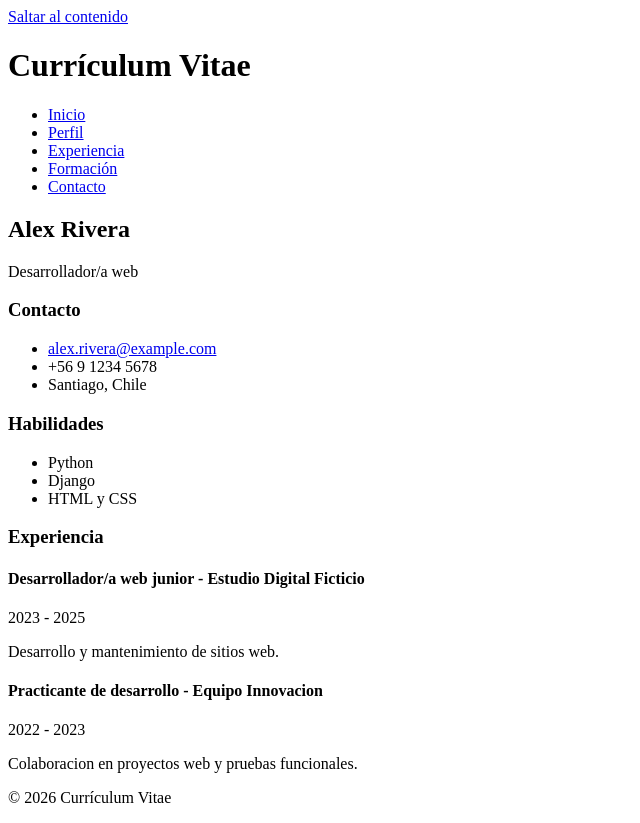
After one commit to gvbr-iel/Laboratorio1, a Django app: page /cv/ejemplo/ in a window 1280 px wide. The commit adds this page. Shown: the whole page, without its empty margins (0-640 px from the left). Run offline with Django 5.2, Linux system fonts and the light colour scheme.

Commit message:
Add example CV page
Co-authored-by: Copilot <223556219+Copilot@users.noreply.github.com>

```diff
--- a/sitio_cv/cv/views.py
+++ b/sitio_cv/cv/views.py
@@ -7,3 +7,35 @@ def home(request):
         {"nombre": "Gabriel Jorquera", "url": "/cv/gabriel-jorquera/"},
     ]
     return render(request, "home.html", {"integrantes": integrantes})
+
+
+def cv_ejemplo(request):
+    contexto = {
+        "nombre": "Alex Rivera",
+        "titulo_profesional": "Desarrollador/a web",
+        "contacto": {
+            "email": "alex.rivera@example.com",
+            "telefono": "+56 9 1234 5678",
+            "ciudad": "Santiago, Chile",
+        },
+        "habilidades": [
+            "Python",
+            "Django",
+            "HTML y CSS",
+        ],
+        "experiencia": [
+            {
+                "puesto": "Desarrollador/a web junior",
+                "empresa": "Estudio Digital Ficticio",
+                "periodo": "2023 - 2025",
+                "descripcion": "Desarrollo y mantenimiento de sitios web.",
+            },
+            {
+                "puesto": "Practicante de desarrollo",
+                "empresa": "Equipo Innovacion",
+                "periodo": "2022 - 2023",
+                "descripcion": "Colaboracion en proyectos web y pruebas funcionales.",
+            },
+        ],
+    }
+    return render(request, "cv/cv_ejemplo.html", contexto)
--- a/sitio_cv/sitio_cv/urls.py
+++ b/sitio_cv/sitio_cv/urls.py
@@ -21,5 +21,6 @@ from cv import views
 urlpatterns = [
     path('', views.home, name='home'),
     path('admin/', admin.site.urls),
-    path('cv/', views.home)
+    path('cv/', views.home, name='cv_home'),
+    path('cv/ejemplo/', views.cv_ejemplo, name='cv_ejemplo'),
 ]
--- /dev/null
+++ b/sitio_cv/templates/cv/cv_ejemplo.html
@@ -0,0 +1,41 @@
+{% extends "base.html" %}
+
+{% block title %}CV de ejemplo | Currículum Vitae{% endblock %}
+
+{% block content %}
+    <article aria-labelledby="nombre">
+        <section id="inicio">
+            <h2 id="nombre">{{ nombre }}</h2>
+            <p>{{ titulo_profesional }}</p>
+        </section>
+
+        <section id="contacto" aria-labelledby="contacto-titulo">
+            <h3 id="contacto-titulo">Contacto</h3>
+            <ul>
+                <li><a href="mailto:{{ contacto.email }}">{{ contacto.email }}</a></li>
+                <li>{{ contacto.telefono }}</li>
+                <li>{{ contacto.ciudad }}</li>
+            </ul>
+        </section>
+
+        <section id="perfil" aria-labelledby="habilidades-titulo">
+            <h3 id="habilidades-titulo">Habilidades</h3>
+            <ul>
+                {% for habilidad in habilidades %}
+                    <li>{{ habilidad }}</li>
+                {% endfor %}
+            </ul>
+        </section>
+
+        <section id="experiencia" aria-labelledby="experiencia-titulo">
+            <h3 id="experiencia-titulo">Experiencia</h3>
+            {% for trabajo in experiencia %}
+                <article>
+                    <h4>{{ trabajo.puesto }} - {{ trabajo.empresa }}</h4>
+                    <p>{{ trabajo.periodo }}</p>
+                    <p>{{ trabajo.descripcion }}</p>
+                </article>
+            {% endfor %}
+        </section>
+    </article>
+{% endblock %}
--- a/sitio_cv/templates/home.html
+++ b/sitio_cv/templates/home.html
@@ -11,4 +11,6 @@
             {% endfor %}
         </ul>
     </section>
+
+    <p><a href="{% url 'cv_ejemplo' %}">Ver CV de ejemplo</a></p>
 {% endblock %}
```
Also changed, not shown: sitio_cv/cv/tests.py (+15 -0 lines).
